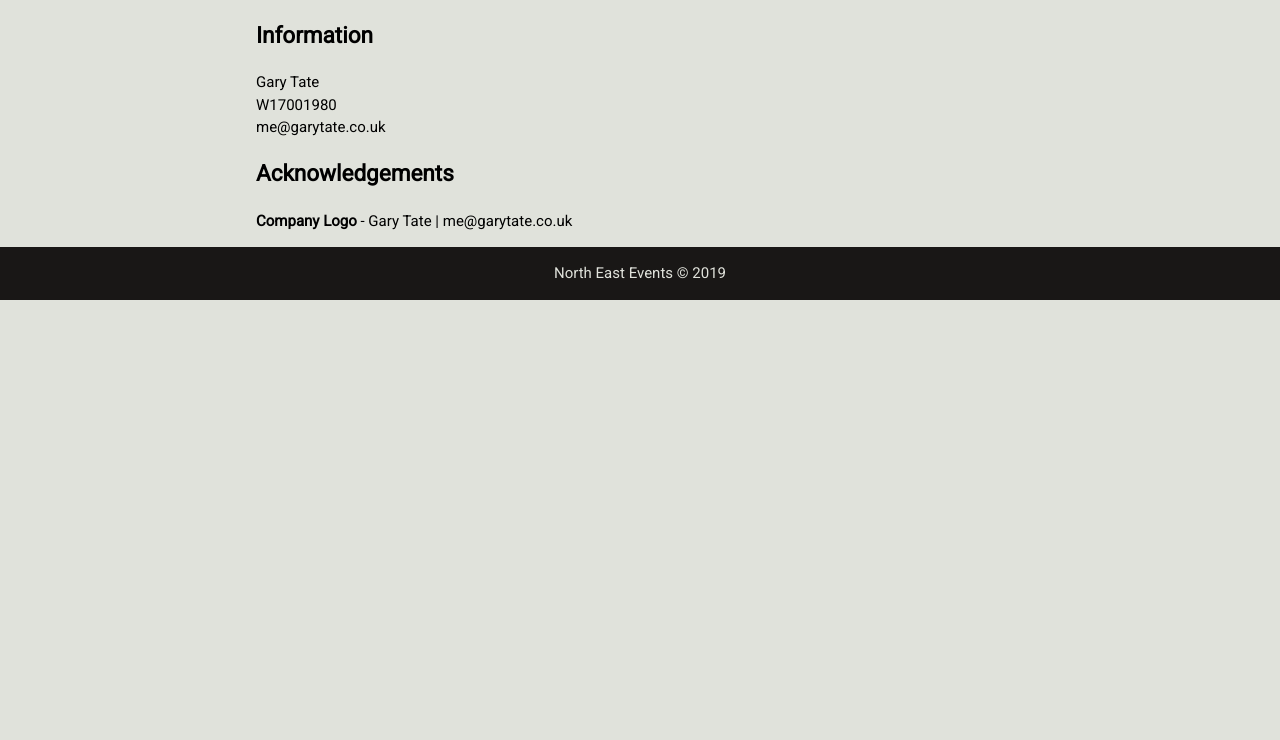
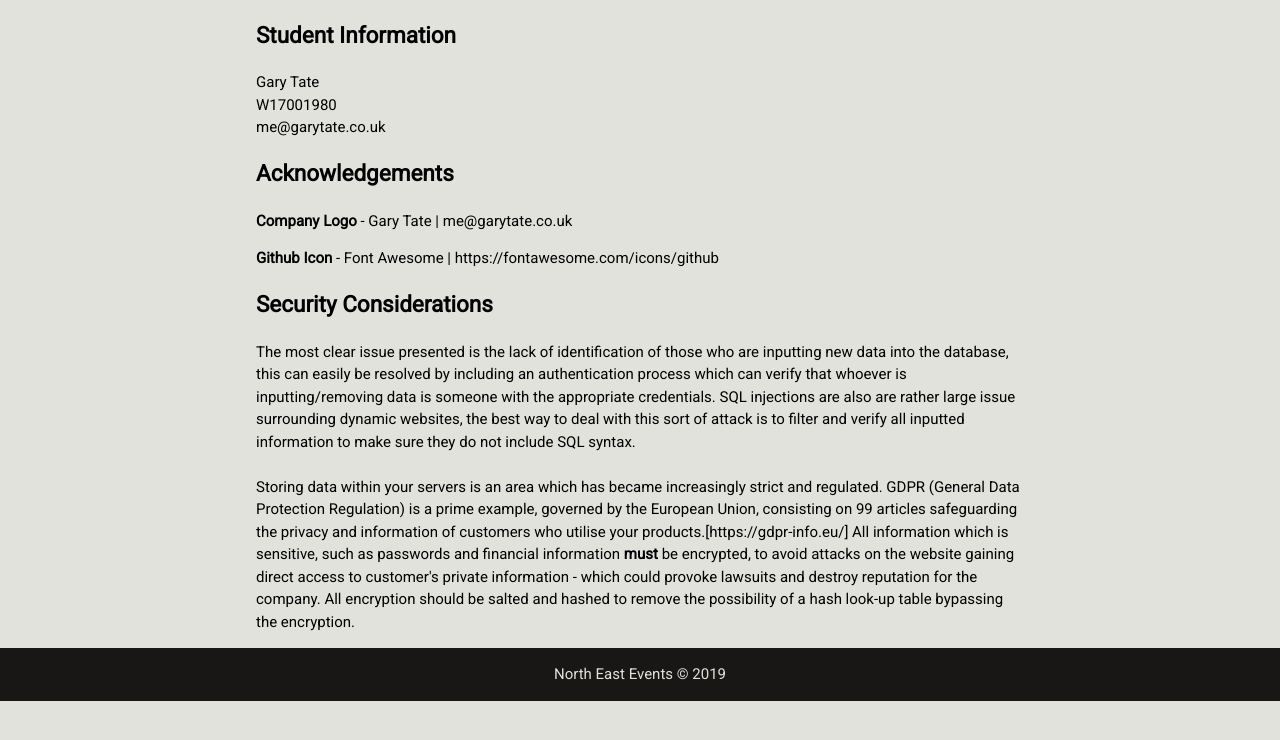
Before and after one commit to garytate/north-east-events, a PHP site: page /credits.php in a window 1280 px wide. Shown: the part 60-800 px from the top of the page. Run offline with PHP 8.4, Linux system fonts and the light colour scheme; style sheets or scripts are compiled from the project's sources; some libraries are stand-ins or nearby versions.

Commit message:
More work on the credits page.

```diff
--- a/credits.php
+++ b/credits.php
@@ -44,10 +44,18 @@
 
 	<section class="credits">
 		<div class="container">
-		<h1>Information</h1>
+		<h1>Student Information</h1>
 		<p>Gary Tate<br>W17001980<br>me@garytate.co.uk</p>
 		<h1>Acknowledgements</h1>
 		<p><b>Company Logo</b> - Gary Tate | me@garytate.co.uk</p>
+		<p><b>Github Icon</b> - Font Awesome | https://fontawesome.com/icons/github</p>
+		<h1>Security Considerations</h1>
+		<p>The most clear issue presented is the lack of identification of those who are inputting new data into the database, this can easily be resolved by including an authentication process which can verify that whoever is inputting/removing data is someone with the appropriate credentials.
+		SQL injections are also are rather large issue surrounding dynamic websites, the best way to deal with this sort of attack is to filter and verify all inputted information to make sure they do not include SQL syntax.
+		<br><br>Storing data within your servers is an area which has became increasingly strict and regulated.
+		GDPR (General Data Protection Regulation) is a prime example, governed by the European Union, consisting on 99 articles safeguarding the privacy and information of customers who utilise your products.[https://gdpr-info.eu/]
+		All information which is sensitive, such as passwords and financial information <b>must</b> be encrypted, to avoid attacks on the website gaining direct access to customer's private information - which could provoke lawsuits and destroy reputation for the company.
+		All encryption should be salted and hashed to remove the possibility of a hash look-up table bypassing the encryption.</p>
 		</div>
 	</section>
 
```
